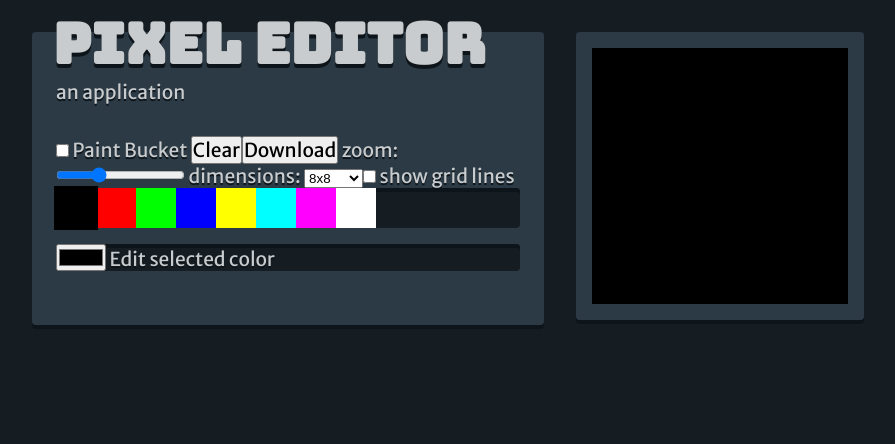
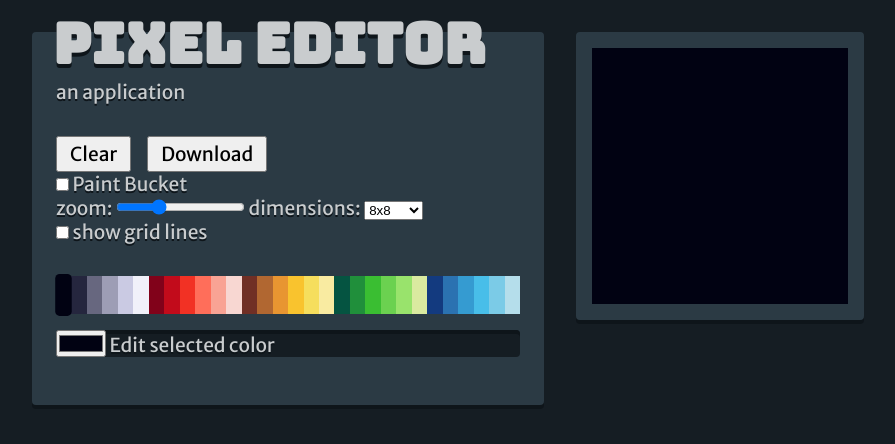
Before and after one commit to vvye/pixel-editor, a Vue app: page / in a window 1280 px wide. Shown: the top 444 px of the page, without its empty margins (0-895 px from the left). Built offline with nearby package versions, Linux system fonts and the light colour scheme.

Commit message:
Improve palette

```diff
--- a/src/App.vue
+++ b/src/App.vue
@@ -31,10 +31,36 @@ export default {
             numCells: 8,
             paintBucketMode: false,
             palette: [
-                [0, 0, 0],
-                [255, 0, 0], [0, 255, 0], [0, 0, 255],
-                [255, 255, 0], [0, 255, 255], [255, 0, 255],
-                [255, 255, 255]
+                [1, 2, 18],
+                [37, 38, 62],
+                [103, 103, 127],
+                [157, 157, 181],
+                [202, 202, 227],
+                [241, 241, 250],
+                [129, 2, 26],
+                [194, 11, 27],
+                [242, 49, 36],
+                [255, 110, 90],
+                [249, 163, 148],
+                [248, 215, 210],
+                [112, 47, 37],
+                [177, 103, 49],
+                [232, 149, 49],
+                [249, 195, 46],
+                [246, 222, 93],
+                [249, 235, 161],
+                [5, 84, 65],
+                [32, 143, 59],
+                [58, 190, 50],
+                [107, 209, 80],
+                [153, 227, 108],
+                [218, 234, 160],
+                [19, 58, 127],
+                [43, 114, 177],
+                [53, 155, 209],
+                [72, 190, 233],
+                [123, 203, 231],
+                [181, 222, 235]
             ],
             currentColorId: 0,
             showGridLines: false,
--- a/src/components/PaletteEntry.vue
+++ b/src/components/PaletteEntry.vue
@@ -22,11 +22,12 @@ export default {
 <style scoped>
 div {
     background-color: var(--bg-color);
-    width: 2.5rem;
-    height: 2.5rem;
+    width: 2.4rem;
+    height: 2.4rem;
 }
 
 div.selected {
     transform: scale(1.1);
+    border-radius: 0.25rem;
 }
 </style>
--- a/src/components/Toolbar.vue
+++ b/src/components/Toolbar.vue
@@ -1,8 +1,11 @@
 <template>
+    <div class="toolbar-container">
         <div>
-        <input type="checkbox" v-model="paintBucketMode" /> Paint Bucket
             <button @click="clearCanvasButtonPressed">Clear</button>
             <button ref="downloadButton" @click="downloadButtonPressed">Download</button>
+        </div>
+        <input type="checkbox" v-model="paintBucketMode" /> Paint Bucket
+        <div>
             zoom: <input type="range" min="1" max="100" step="1" v-model="cellSize">
             dimensions:
             <select v-model="numCells">
@@ -11,7 +14,10 @@
                 <option value="16">16x16</option>
                 <option value="32">32x32</option>
             </select>
+        </div>
+        <div>
             <input type="checkbox" v-model="showGridLines" /> show grid lines
+        </div>
     </div>
 </template>
 
@@ -61,5 +67,13 @@ export default {
 </script>
 
 <style scoped>
+.toolbar-container {
+    margin-bottom: 2rem;
+}
+
+button {
+    padding: 0.25rem 0.75rem;
+    margin-right: 1rem;
+}
 
 </style>
```
Lines whose indentation alone changed are shown as unchanged.
